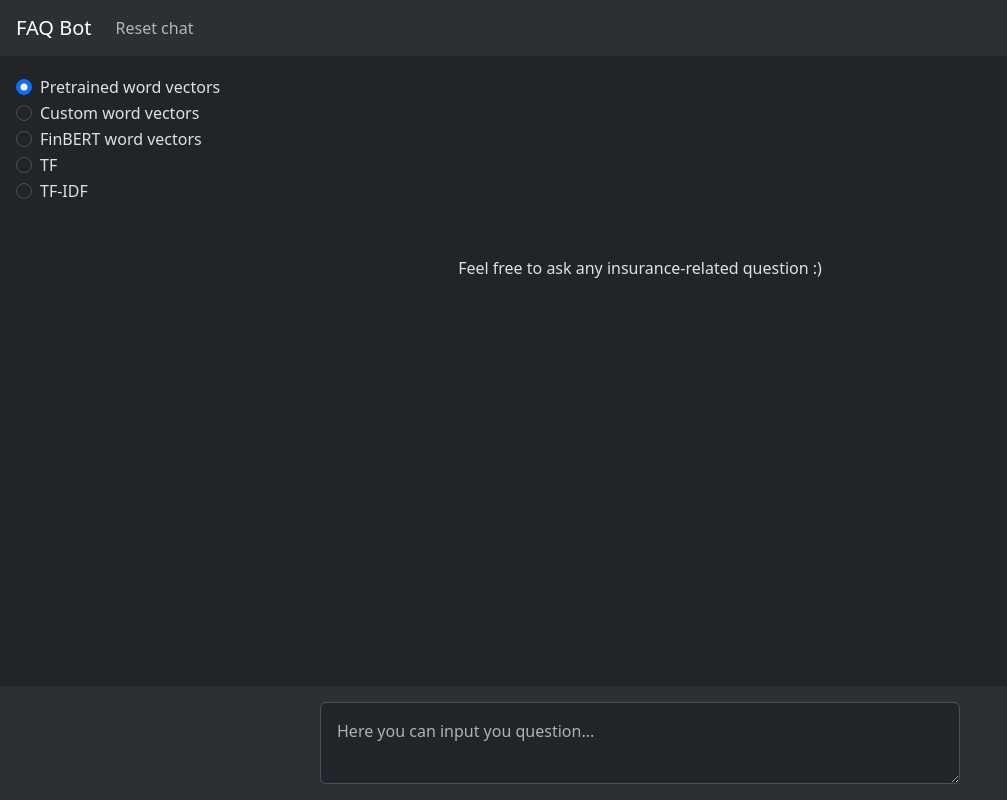
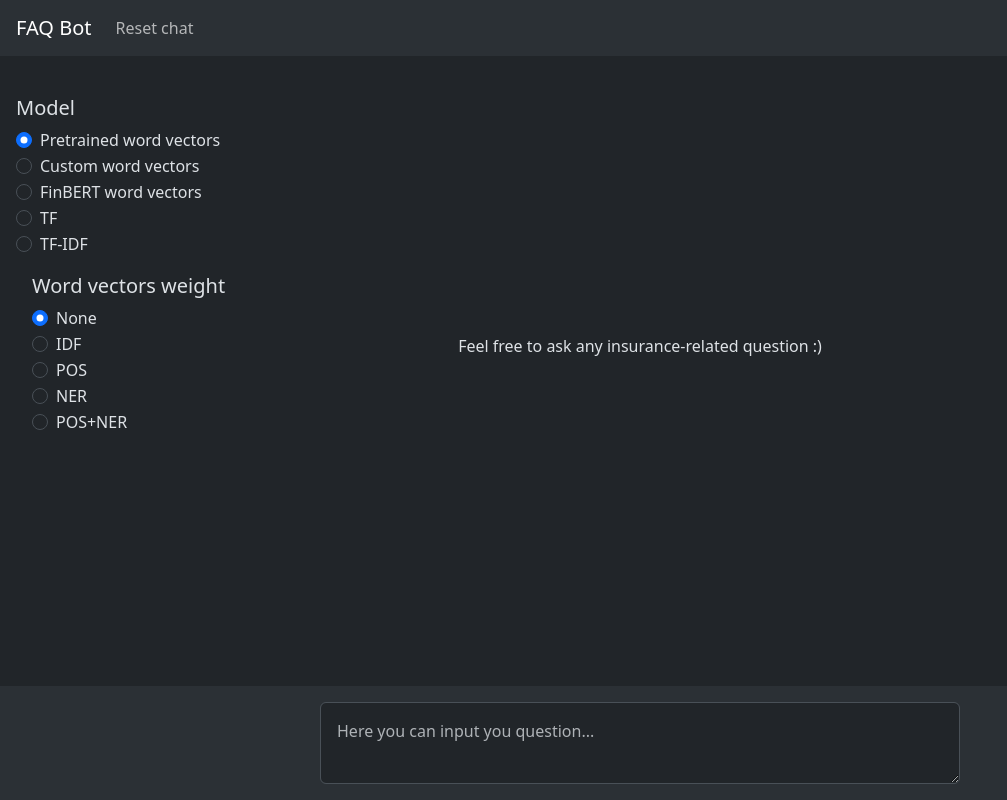
Before and after one commit to zivicmilos/traveling_faq_bot, a React (Create React App) app in the folder frontend/: page / in a window 1280 px wide. Shown: the whole page, without its empty margins (0-1007 px from the left). Built offline with nearby package versions, Linux system fonts and the light colour scheme.

Commit message:
Add more options for each model

```diff
--- a/frontend/src/components/App/App.js
+++ b/frontend/src/components/App/App.js
@@ -13,6 +13,8 @@ function App() {
   const [items, setItems] = useState(initialState);
   const [resetTextArea, setResetTextArea] = useState(false);
   const [model, setModel] = useState("pretrained");
+  const [preprocessing, setPreprocessing] = useState(false);
+  const [weight, setWeight] = useState(true);
 
   useEffect(() => {
     storeData("items", items);
@@ -26,6 +28,8 @@ function App() {
     const q = {
       question: question,
       model: model,
+      preprocessing: preprocessing,
+      weight: weight,
     };
     setItems((current) => [...current, "Q: " + question]);
     getAnswer(q).then((data) => {
@@ -42,14 +46,40 @@ function App() {
 
   const onChangeValue = (e) => {
     console.log(e.target.value);
+    if (e.target.value === "tf" || e.target.value === "tf-idf") {
+      setPreprocessing(true);
+      setWeight(false);
+    } else if (e.target.value === "custom" || e.target.value === "pretrained") {
+      setPreprocessing(false);
+      setWeight(true);
+    } else {
+      setPreprocessing(false);
+      setWeight(false);
+    }
     setModel(e.target.value);
+  };
+
+  const onChangePreprocessing = (e) => {
+    console.log(e.target.value);
+    setPreprocessing(e.target.value);
+  };
+
+  const onChangeWeight = (e) => {
+    console.log(e.target.value);
+    setWeight(e.target.value);
   };
 
   return (
     <div className="App">
       <Navbar handleReset={handleReset} />
       <div className="hstack">
-        <RadioButtons onChangeValue={onChangeValue} />
+        <RadioButtons
+          preprocessing={preprocessing}
+          weight={weight}
+          onChangeValue={onChangeValue}
+          onChangePreprocessing={onChangePreprocessing}
+          onChangeWeight={onChangeWeight}
+        />
         {items.length !== 0 && <ListGroup items={items} />}
         {items.length === 0 && (
           <div className="d-flex justify-content-center pt-25 w-50">
--- a/frontend/src/components/RadioButtons/RadioButtons.css
+++ b/frontend/src/components/RadioButtons/RadioButtons.css
@@ -0,0 +1,3 @@
+.pt-6{
+    padding-top: 6rem !important;
+  }
--- a/frontend/src/components/RadioButtons/RadioButtons.js
+++ b/frontend/src/components/RadioButtons/RadioButtons.js
@@ -1,8 +1,16 @@
 import "./RadioButtons.css";
 
-function RadioButtons({ onChangeValue }) {
+function RadioButtons({
+  preprocessing,
+  weight,
+  onChangeValue,
+  onChangePreprocessing,
+  onChangeWeight,
+}) {
   return (
-    <div className="w-25 px-3" onChange={onChangeValue}>
+    <div className="w-25 px-3 pt-6">
+      <div onChange={onChangeValue}>
+        <h5>Model</h5>
         <div className="form-check">
           <input
             className="form-check-input"
@@ -50,6 +58,82 @@ function RadioButtons({ onChangeValue }) {
           <label className="form-check-label">TF-IDF</label>
         </div>
       </div>
+      {preprocessing && (
+        <div className="px-3 pt-3" onChange={onChangePreprocessing}>
+          <h5>Preprocessing</h5>
+          <div className="form-check">
+            <input
+              className="form-check-input"
+              type="radio"
+              name="exampleRadios2"
+              value="stemming"
+              defaultChecked
+            />
+            <label className="form-check-label">Stemming</label>
+          </div>
+          <div className="form-check">
+            <input
+              className="form-check-input"
+              type="radio"
+              name="exampleRadios2"
+              value="lemmatization"
+            />
+            <label className="form-check-label">Lemmatization</label>
+          </div>
+        </div>
+      )}
+      {weight && (
+        <div className="px-3 pt-3" onChange={onChangeWeight}>
+          <h5>Word vectors weight</h5>
+          <div className="form-check">
+            <input
+              className="form-check-input"
+              type="radio"
+              name="exampleRadios3"
+              value="None"
+              defaultChecked
+            />
+            <label className="form-check-label">None</label>
+          </div>
+          <div className="form-check">
+            <input
+              className="form-check-input"
+              type="radio"
+              name="exampleRadios3"
+              value="idf"
+            />
+            <label className="form-check-label">IDF</label>
+          </div>
+          <div className="form-check">
+            <input
+              className="form-check-input"
+              type="radio"
+              name="exampleRadios3"
+              value="pos"
+            />
+            <label className="form-check-label">POS</label>
+          </div>
+          <div className="form-check">
+            <input
+              className="form-check-input"
+              type="radio"
+              name="exampleRadios3"
+              value="ner"
+            />
+            <label className="form-check-label">NER</label>
+          </div>
+          <div className="form-check">
+            <input
+              className="form-check-input"
+              type="radio"
+              name="exampleRadios3"
+              value="pos+ner"
+            />
+            <label className="form-check-label">POS+NER</label>
+          </div>
+        </div>
+      )}
+    </div>
   );
 }
 
```
Also changed, not shown: 1 other file (tests, documents, lock files or other folders). Lines whose indentation alone changed are shown as unchanged.
